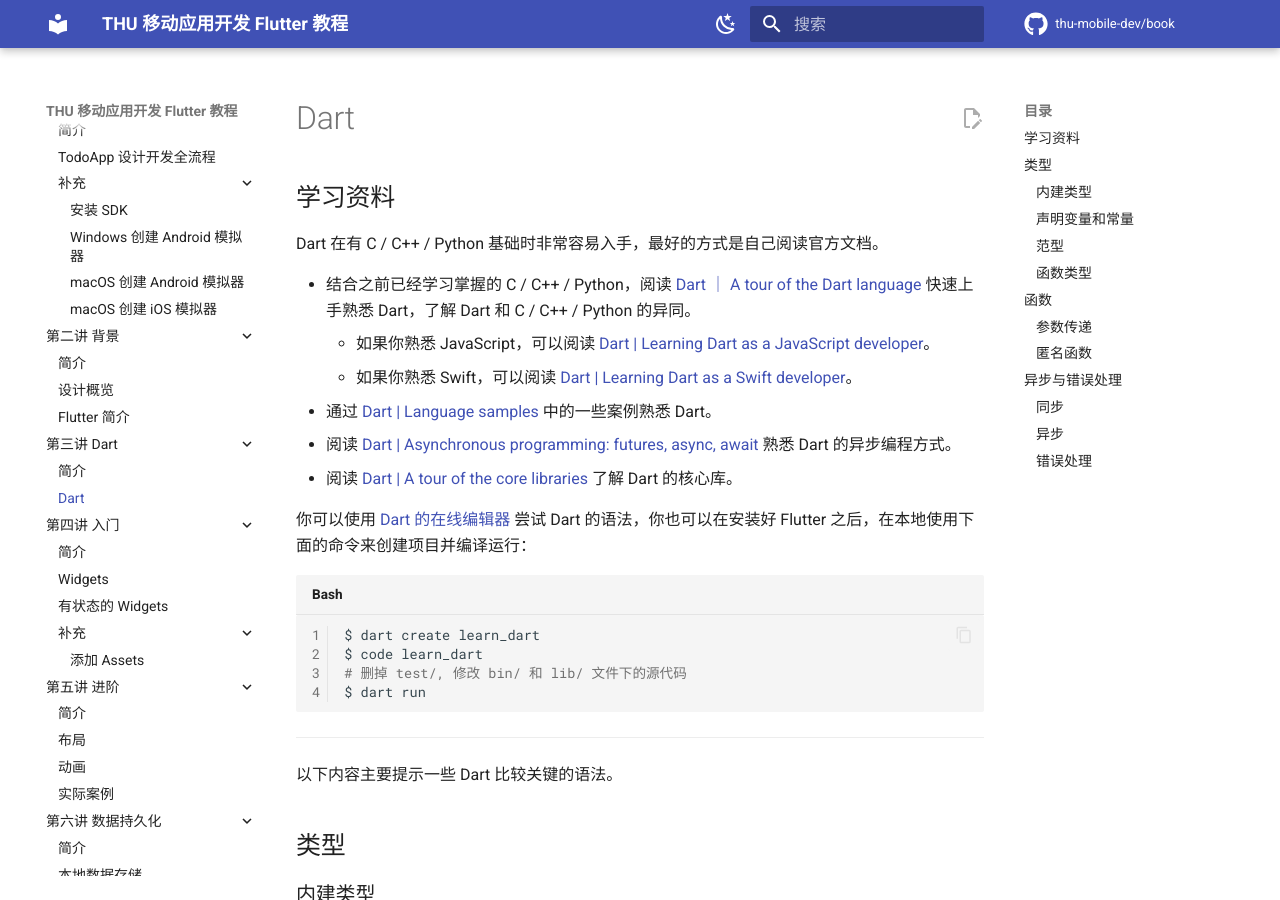
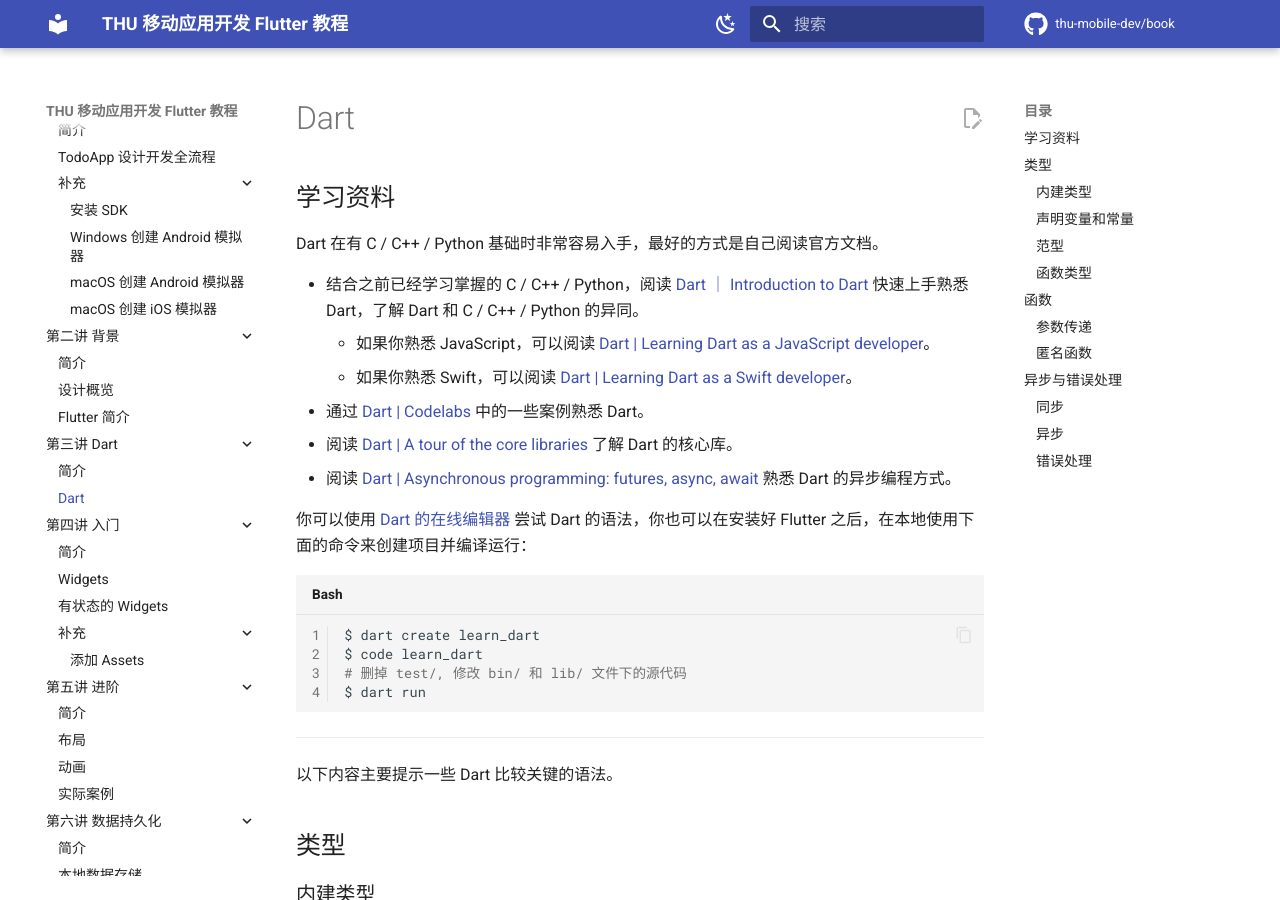
Before and after one commit to thu-mobile-dev/book, an MkDocs documentation site: the page built from docs/LECTURE/3/main-dart.md, in a window 1280 px wide and 900 px high. Built offline with MkDocs 1.6.1 and Material for MkDocs 9.7.7, drawn with Linux system fonts in a browser that asks for light colours; comment, search, counter and statistics services are not loaded.

Commit message:
update dart links

```diff
--- a/docs/LECTURE/3/main-dart.md
+++ b/docs/LECTURE/3/main-dart.md
@@ -4,12 +4,12 @@
 
 Dart 在有 C / C++ / Python 基础时非常容易入手，最好的方式是自己阅读官方文档。
 
-- 结合之前已经学习掌握的 C / C++ / Python，阅读 [Dart ｜ A tour of the Dart language](https://dart.dev/guides/language/language-tour) 快速上手熟悉 Dart，了解 Dart 和 C / C++ / Python 的异同。
+- 结合之前已经学习掌握的 C / C++ / Python，阅读 [Dart ｜ Introduction to Dart](https://dart.dev/language) 快速上手熟悉 Dart，了解 Dart 和 C / C++ / Python 的异同。
     - 如果你熟悉 JavaScript，可以阅读 [Dart | Learning Dart as a JavaScript developer](https://dart.dev/guides/language/coming-from/js-to-dart)。
     - 如果你熟悉 Swift，可以阅读 [Dart | Learning Dart as a Swift developer](https://dart.dev/guides/language/coming-from/swift-to-dart)。
-- 通过 [Dart | Language samples](https://dart.dev/samples) 中的一些案例熟悉 Dart。
+- 通过 [Dart | Codelabs](https://dart.dev/codelabs) 中的一些案例熟悉 Dart。
+- 阅读 [Dart | A tour of the core libraries](https://dart.dev/guides/libraries/library-tour) 了解 Dart 的核心库。
 - 阅读 [Dart | Asynchronous programming: futures, async, await](https://dart.dev/codelabs/async-await) 熟悉 Dart 的异步编程方式。
-- 阅读 [Dart | A tour of the core libraries](https://dart.dev/guides/libraries/library-tour) 了解 Dart 的核心库。
 
 你可以使用 [Dart 的在线编辑器](https://dart.dev/#try-dart) 尝试 Dart 的语法，你也可以在安装好 Flutter 之后，在本地使用下面的命令来创建项目并编译运行：
 
```
